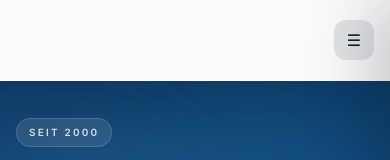
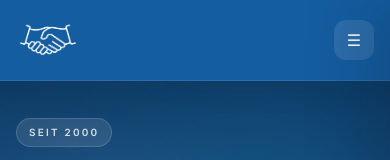
Before and after one commit to Lard912/handelsvertretung-amend, a Next.js app: page / in a window 390 px wide. Shown: the top 160 px of the page. Built offline with nearby package versions, Linux system fonts and the light colour scheme.

Commit message:
Adjust root background for iOS transparent address bar

```diff
--- a/app/components/footer-temp.tsx
+++ b/app/components/footer-temp.tsx
@@ -2,7 +2,7 @@ import Link from "next/link";
 
 export default function FooterTemp() {
   return (
-    <footer className="border-t border-slate-200 bg-[#f5f5f3] px-4 pb-8 pt-8 text-slate-600 min-[600px]:px-10 min-[600px]:pb-10 min-[600px]:pt-10 lg:px-16">
+    <footer className="border-t border-slate-200 bg-[#f5f5f3] px-4 pb-[calc(2.5rem+env(safe-area-inset-bottom))] pt-8 text-slate-600 min-[600px]:px-10 min-[600px]:pb-10 min-[600px]:pt-10 lg:px-16">
       <div className="mx-auto flex max-w-[1400px] flex-col items-center justify-center gap-4 text-center text-xs min-[600px]:max-w-[1600px] min-[600px]:text-sm md:flex-row md:justify-between md:text-left">
         <div>© Handelsvertretung Amend</div>
 
--- a/app/components/header-temp.tsx
+++ b/app/components/header-temp.tsx
@@ -74,9 +74,9 @@ export default function Header() {
   return (
     <>
       <header
-className={`sticky top-0 z-50 border-b border-white/20 bg-white/55 shadow-[0_8px_30px_rgba(15,23,42,0.08)] backdrop-blur-xl transition-transform duration-500 ease-in-out min-[600px]:translate-y-0 min-[1000px]:bg-[#145da0] min-[1000px]:border-white/10 ${
-  showHeader ? "translate-y-0" : "-translate-y-full"
-}`}
+        className={`sticky top-0 z-50 border-b border-white/10 bg-[#145da0] shadow-[0_8px_30px_rgba(15,23,42,0.08)] backdrop-blur-xl transition-transform duration-500 ease-in-out min-[600px]:translate-y-0 ${
+          showHeader ? "translate-y-0" : "-translate-y-full"
+        }`}
       >
         <div className="mx-auto flex h-20 max-w-[1650px] items-center justify-between px-4 py-0 min-[600px]:px-6 md:h-auto md:py-4">
           <Link
@@ -124,7 +124,7 @@ className={`sticky top-0 z-50 border-b border-white/20 bg-white/55 shadow-[0_8px
 
           <button
             onClick={() => setMobileOpen(true)}
-            className="flex h-10 w-10 items-center justify-center rounded-xl bg-slate-900/10 text-slate-900 transition hover:bg-slate-900/15 min-[1000px]:hidden"
+            className="flex h-10 w-10 items-center justify-center rounded-xl bg-white/10 text-white transition hover:bg-white/15 min-[1000px]:hidden"
             aria-label="Menü öffnen"
           >
             ☰
--- a/app/globals.css
+++ b/app/globals.css
@@ -10,14 +10,14 @@
 }
 
 html {
-  min-height: 100dvh;
+  min-height: 100lvh;
   background: #f5f5f3;
   color: #0f172a;
   scroll-behavior: smooth;
 }
 
 body {
-  min-height: 100dvh;
+  min-height: 100lvh;
   background: #f5f5f3;
   color: #0f172a;
   font-family: var(--font-inter), Arial, Helvetica, sans-serif;
--- a/app/layout.tsx
+++ b/app/layout.tsx
@@ -27,7 +27,6 @@ export const viewport: Viewport = {
   width: "device-width",
   initialScale: 1,
   viewportFit: "cover",
-  themeColor: "#f5f5f3",
 };
 
 export default function RootLayout({
@@ -43,7 +42,7 @@ export default function RootLayout({
       >
         <ScrollToTop />
 
-        <div className="flex min-h-[100dvh] flex-col">
+        <div className="flex min-h-[100lvh] flex-col">
           <HeaderTemp />
           <main className="flex-1">{children}</main>
           <FooterTemp />
```
Also changed, not shown: public/WhatsApp Bild 2025-04-13 um 21.18.56_e970f676 - Kopie.jpg (renamed from public/Matthias_11.jpg).
